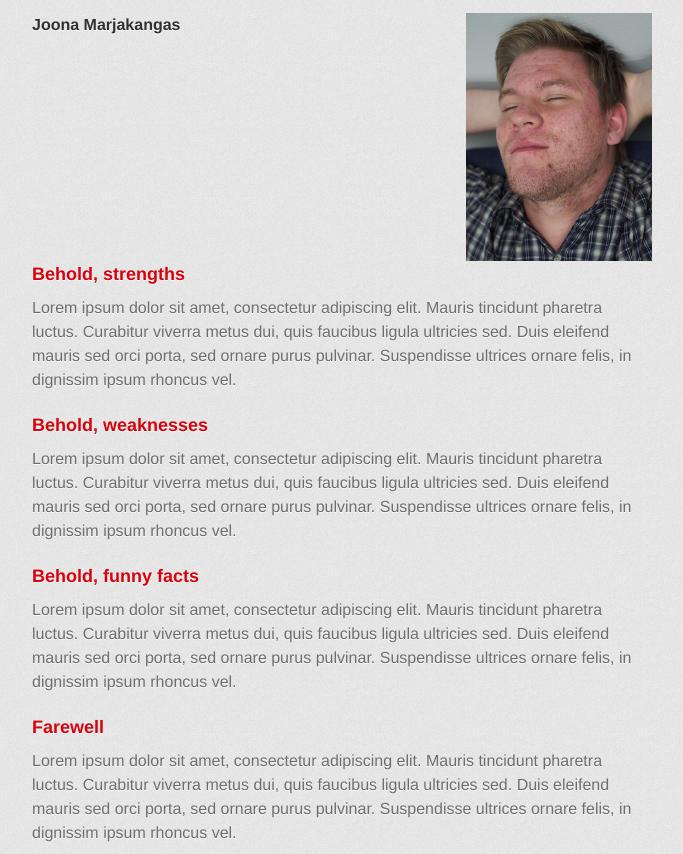
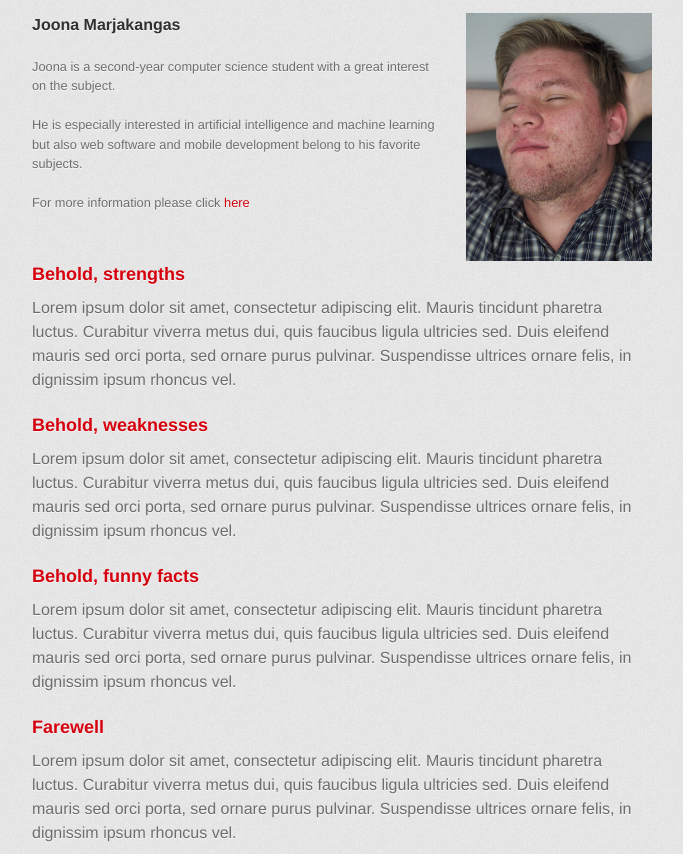
Before and after one commit to sjjsy/neronet, a plain HTML site: page index.html in a window 1280 px wide. Shown: the part 1617-2471 px from the top of the page, without its empty margins (298-981 px from the left). Drawn offline with Linux system fonts and the light colour scheme; a web font is replaced by a local one.

Commit message:
Description added
Personal description added

```diff
--- a/index.html
+++ b/index.html
@@ -60,7 +60,9 @@
               <div>
                 <h4>Joona Marjakangas</h4>
                 <p></p>
-                <p></p>
+                <p>Joona is a second-year computer science student with a great interest on the subject. </p>
+                <p>He is especially interested in artificial intelligence and machine learning but also web software and mobile development belong to his favorite subjects.</p>
+                <p>For more information please click <a href="http://ablecable1.github.io/">here</a></p>
               </div>
               <img src="photos/joona.jpg" alt="A photo of Joona">
             </div>
```
